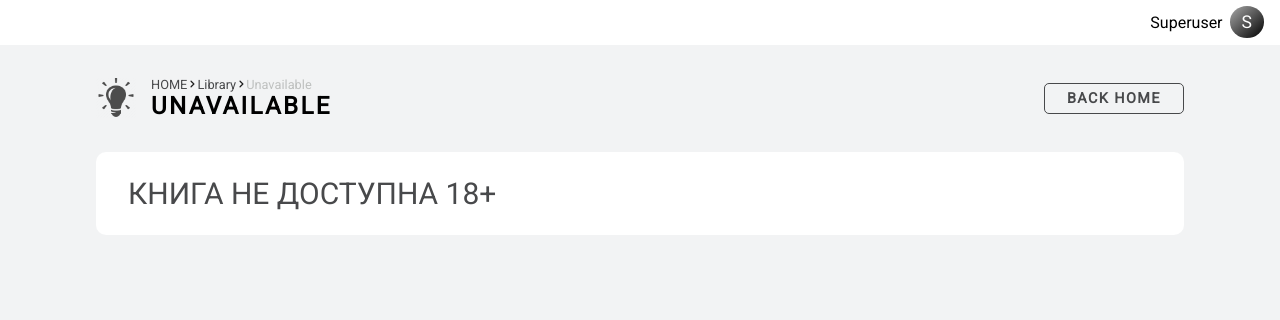
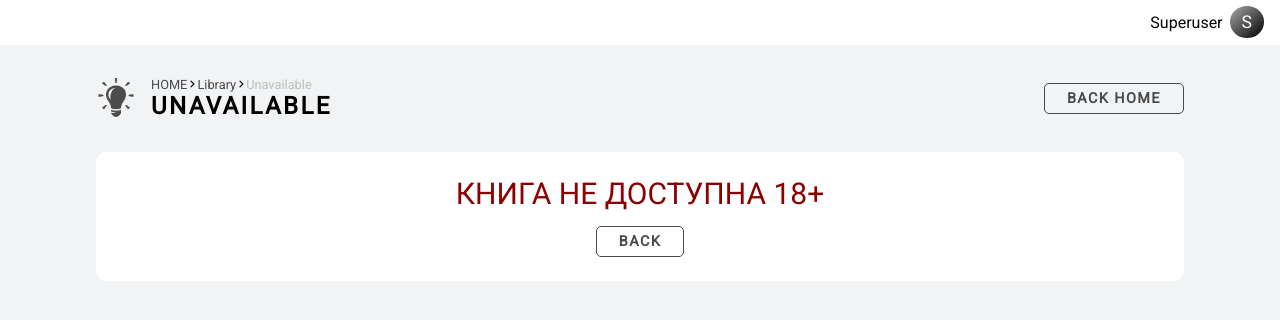
Before and after one commit to fenvenfen/the_best_program, an Angular app in the folder angular-app/: page /library/unavailable in a window 1280 px wide. Shown: the top 320 px of the page. Built offline with nearby package versions, Linux system fonts and the light colour scheme.

Commit message:
Created goBack button for unavailable component

```diff
--- a/angular-app/src/app/unavailable/unavailable.component.html
+++ b/angular-app/src/app/unavailable/unavailable.component.html
@@ -1,3 +1,4 @@
-<div class="Page-content">
+<div class="Page-content Unavailable">
     <p class="Title">Книга не доступна 18+</p>
+    <button [routerLink]="[previousRouteUrl]" class="Button Button-goBack">BACK</button>
 </div>
--- a/angular-app/src/app/unavailable/unavailable.component.sass
+++ b/angular-app/src/app/unavailable/unavailable.component.sass
@@ -1,5 +1,11 @@
 .Title
     font-size: 30px
     text-transform: uppercase
-    color: #48494B
-    text-align: center
+    color: #8b0000
+    margin-bottom: 15px
+
+.Unavailable
+    display: flex
+    flex-direction: column
+    justify-content: center
+    align-items: center
--- a/angular-app/src/app/unavailable/unavailable.component.ts
+++ b/angular-app/src/app/unavailable/unavailable.component.ts
@@ -1,4 +1,5 @@
 import { Component, OnInit } from '@angular/core';
+import { ActivatedRoute } from '@angular/router';
 
 @Component({
   selector: 'app-unavailable',
@@ -6,10 +7,17 @@ import { Component, OnInit } from '@angular/core';
   styleUrls: ['./unavailable.component.sass']
 })
 export class UnavailableComponent implements OnInit {
+  previousRouteUrl!: any;
 
-  constructor() { }
+  constructor(private route: ActivatedRoute) { }
 
   ngOnInit(): void {
+    this.getPreviousRouteUrl();
   }
 
+  getPreviousRouteUrl() {
+    const currentRouteUrlArray = this.route.snapshot.url;
+    currentRouteUrlArray.pop();
+    this.previousRouteUrl = `/${currentRouteUrlArray.join('/')}`;
+  }
 }
--- a/angular-app/src/styles.sass
+++ b/angular-app/src/styles.sass
@@ -86,6 +86,7 @@ hr
     cursor: pointer
 
 .Button-goBack
+    max-width: 100px
     border: solid 1px #48494B
     font-size: 0.9em
     padding: 6px 22px
```
